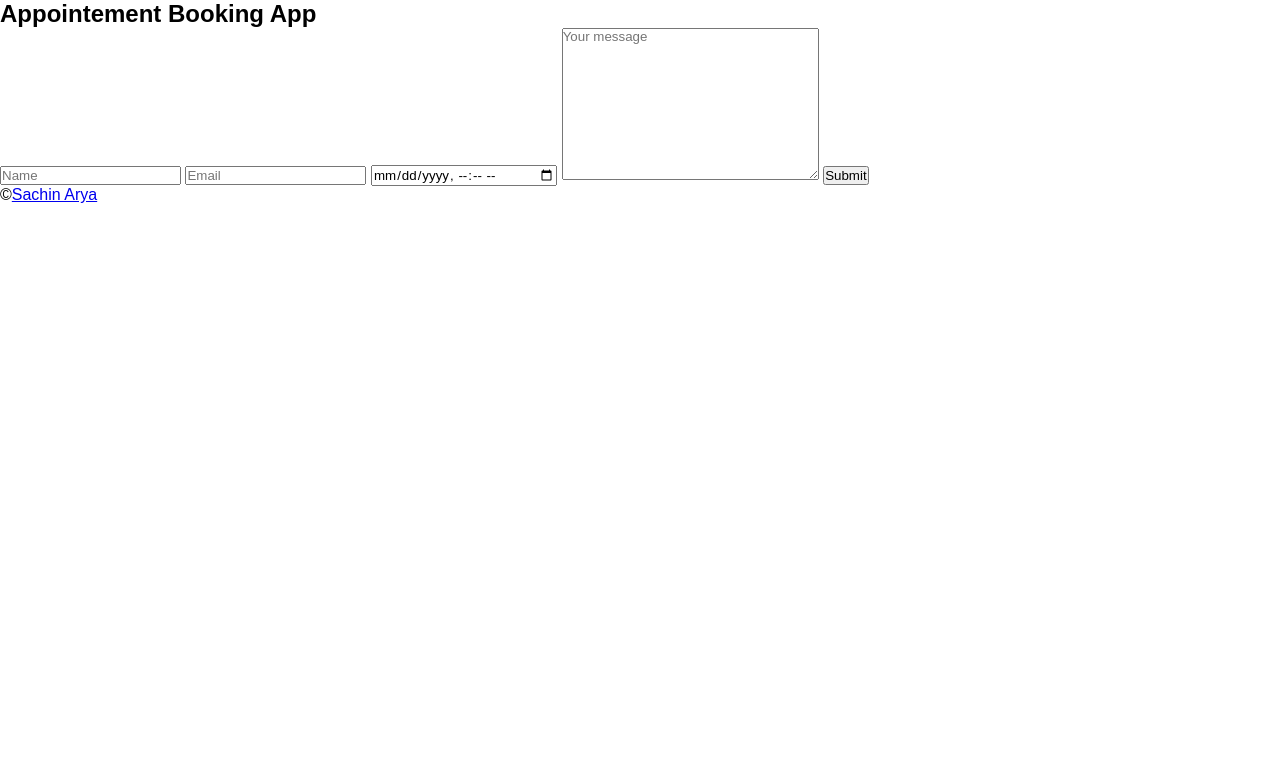
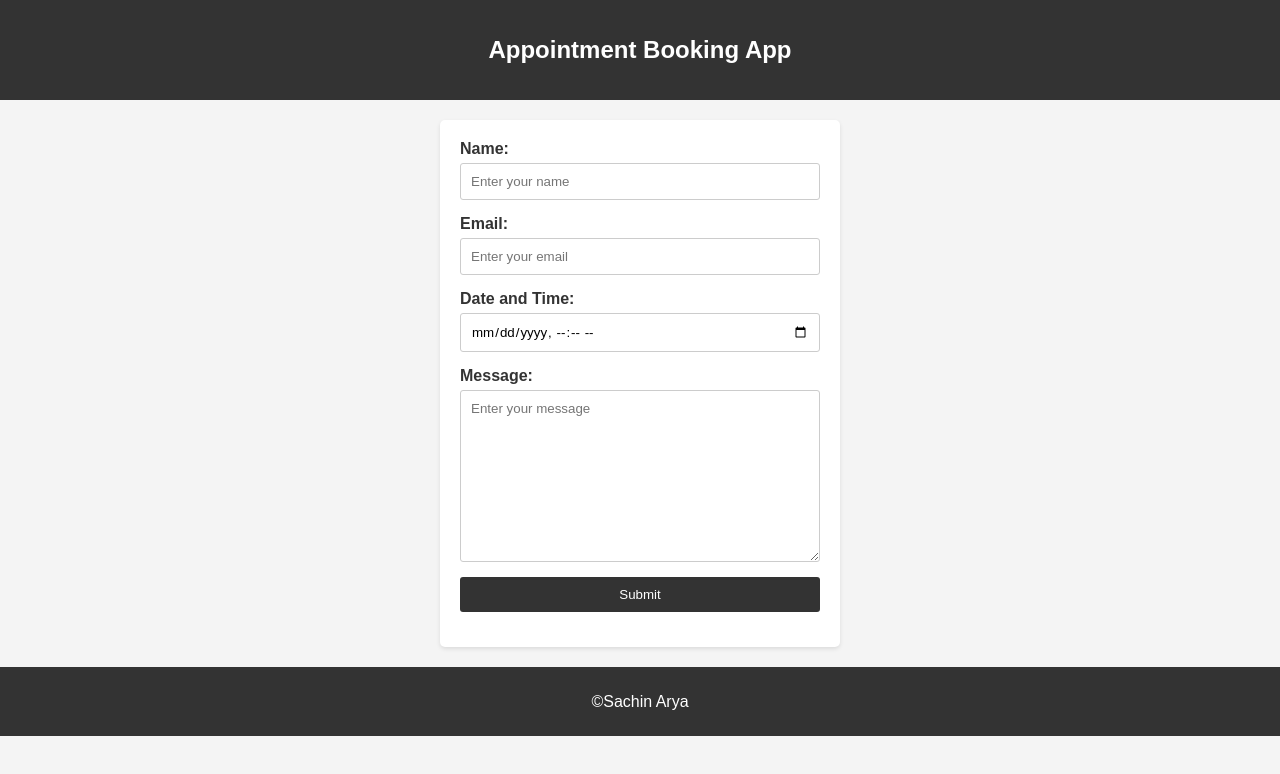
Before and after one commit to joinsachinarya/AppointmentBookingApp-FullStack, a website: page index.html in a window 1280 px wide. Drawn offline with Linux system fonts and the light colour scheme.

Commit message:
add styles

```diff
--- a/hey.txt
+++ b/hey.txt
@@ -1 +1 @@
-{"name":"Sachin Kumar Arya","email":"sachinkarya333@gmail.com","datetime":"0001-01-01T00:00","message":"hi\r\n"}
+{"name":"","email":"","datetime":"","message":""}
--- a/index.html
+++ b/index.html
@@ -8,23 +8,41 @@
   </head>
   <body>
     <header>
-      <h2>Appointement Booking App</h2>
+      <h2>Appointment Booking App</h2>
     </header>
     <form id="form" method="post" action="/">
-      <input type="text" name="name" id="name" placeholder="Name" />
-      <input type="email" name="email" id="email" placeholder="Email" />
+      <label for="name">Name:</label>
+      <input type="text" name="name" id="name" placeholder="Enter your name" />
+
+      <label for="email">Email:</label>
+      <input
+        type="email"
+        name="email"
+        id="email"
+        placeholder="Enter your email"
+      />
+
+      <label for="datetime">Date and Time:</label>
       <input type="datetime-local" name="datetime" id="datetime" />
+
+      <label for="message">Message:</label>
       <textarea
         name="message"
         id="message"
         cols="30"
         rows="10"
-        placeholder="Your message"
+        placeholder="Enter your message"
       ></textarea>
+
       <button type="submit" onclick="handleSubmit">Submit</button>
     </form>
     <footer>
-      <p>&copy;<a href="https://github.com/sac6inarya">Sachin Arya</a></p>
+      <p>
+        &copy;<a
+          href="https://github.com/sac6inarya/AppointmentBookingApp-FullStack"
+          >Sachin Arya</a
+        >
+      </p>
     </footer>
   </body>
 </html>
--- a/public/css/index.css
+++ b/public/css/index.css
@@ -1,5 +1,70 @@
-*{
+body {
+    font-family: Arial, sans-serif;
     margin: 0;
     padding: 0;
-    font-family: sans-serif;
-}
+    background-color: #f4f4f4;
+    color: #333;
+  }
+
+  header {
+    background-color: #333;
+    color: #fff;
+    text-align: center;
+    padding: 1rem 0;
+    box-sizing: border-box;
+
+  }
+
+  form {
+    background-color: #fff;
+    border-radius: 5px;
+    padding: 20px;
+    margin: 20px auto;
+    max-width: 400px;
+    box-shadow: 0 2px 4px rgba(0, 0, 0, 0.1);
+    box-sizing: border-box;
+  }
+
+  input,
+  textarea,
+  button {
+    display: block;
+    width: 100%;
+    margin-bottom: 15px;
+    padding: 10px;
+    border: 1px solid #ccc;
+    border-radius: 3px;
+    font-family: inherit;
+    box-sizing: border-box;
+
+  }
+
+  button {
+    background-color: #333;
+    color: #fff;
+    border: none;
+    cursor: pointer;
+    transition: background-color 0.3s ease;
+  }
+
+  button:hover {
+    background-color: #555;
+  }
+
+  footer {
+    background-color: #333;
+    color: #fff;
+    text-align: center;
+    padding: 0.6rem 0;
+    box-sizing: border-box;
+  }
+
+  footer a {
+    color: #fff;
+    text-decoration: none;
+  }
+label {
+    display: block;
+    margin-bottom: 5px;
+    font-weight: bold;
+  }
```
